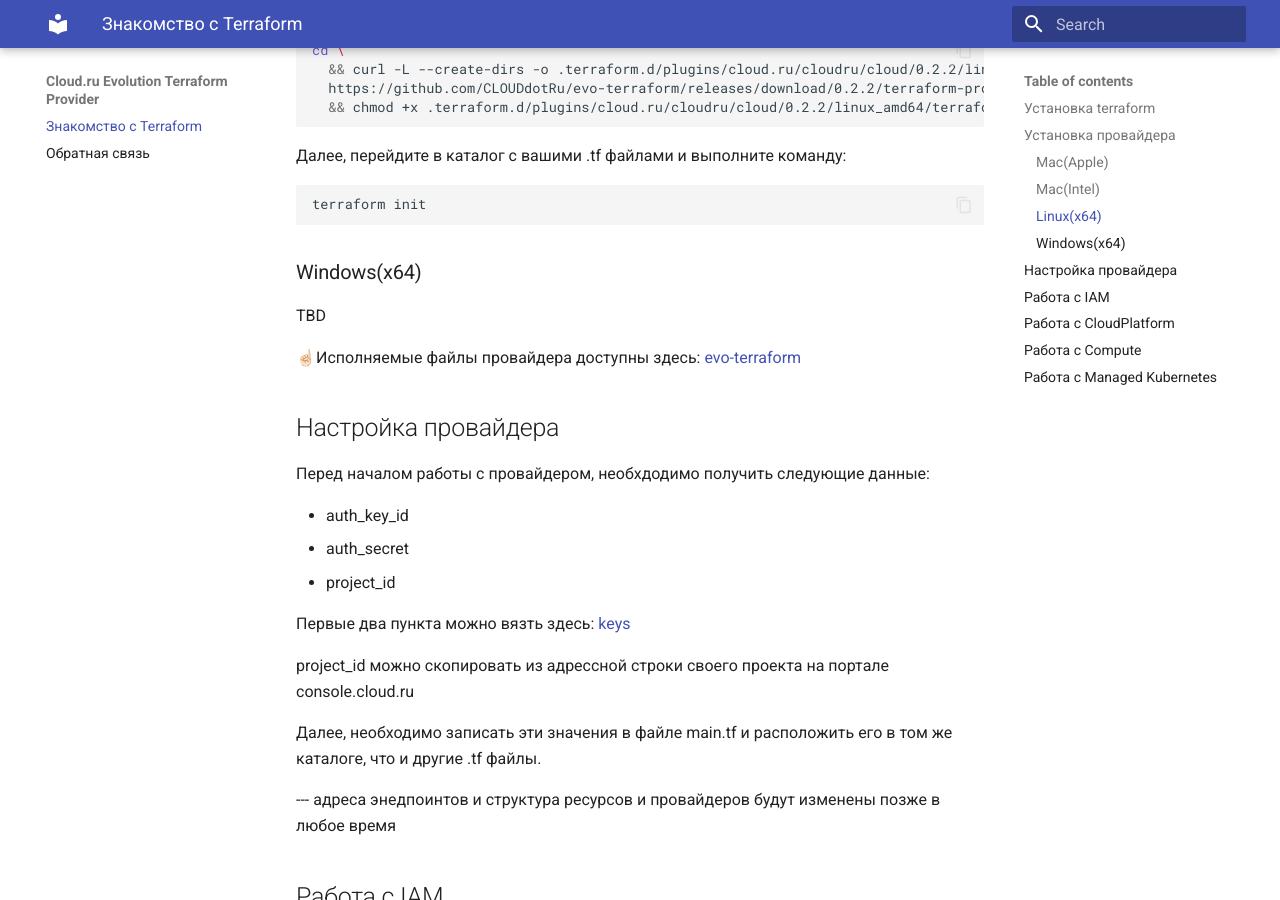
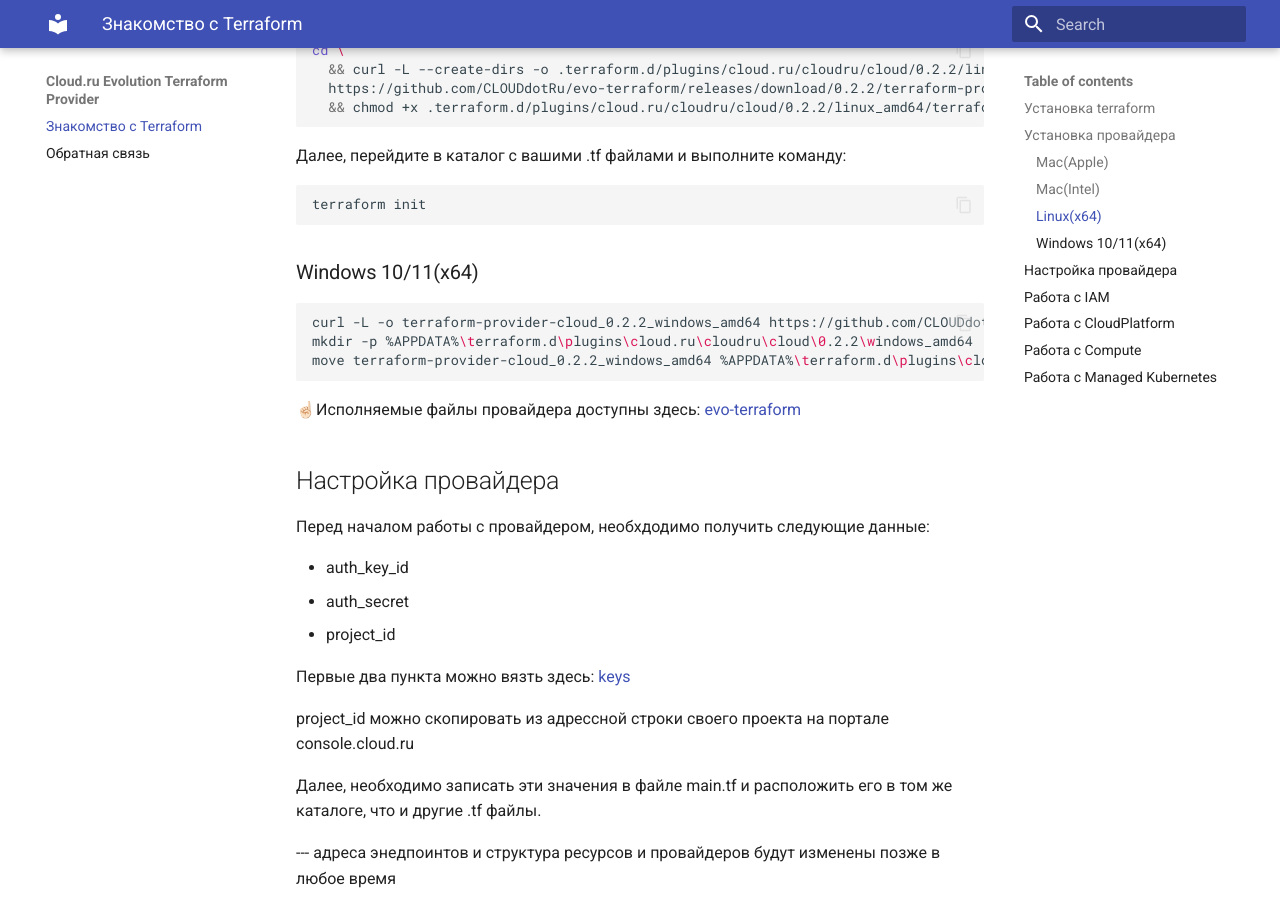
Before and after one commit to CLOUDdotRu/evo-terraform, an MkDocs documentation site: the page built from docs/index.md, in a window 1280 px wide and 900 px high, scrolled down 1614 px. Built offline with MkDocs 1.6.1 and Material for MkDocs 9.7.7, drawn with Linux system fonts in a browser that asks for light colours.

Commit message:
Update index.md

````diff
--- a/docs/index.md
+++ b/docs/index.md
@@ -64,9 +64,13 @@
 terraform init
 ```
 
-### Windows(x64)
+### Windows 10/11(x64)
 
-TBD
+``` bash
+curl -L -o terraform-provider-cloud_0.2.2_windows_amd64 https://github.com/CLOUDdotRu/evo-terraform/releases/download/0.2.2/terraform-provider-cloud_0.2.2_windows_amd64
+mkdir -p %APPDATA%\terraform.d\plugins\cloud.ru\cloudru\cloud\0.2.2\windows_amd64
+move terraform-provider-cloud_0.2.2_windows_amd64 %APPDATA%\terraform.d\plugins\cloud.ru\cloudru\cloud\0.2.2\windows_amd64\
+```
 
 ☝🏻Исполняемые файлы провайдера доступны здесь: [evo-terraform](https://github.com/CLOUDdotRu/evo-terraform/releases){target=_blank}
 
````
